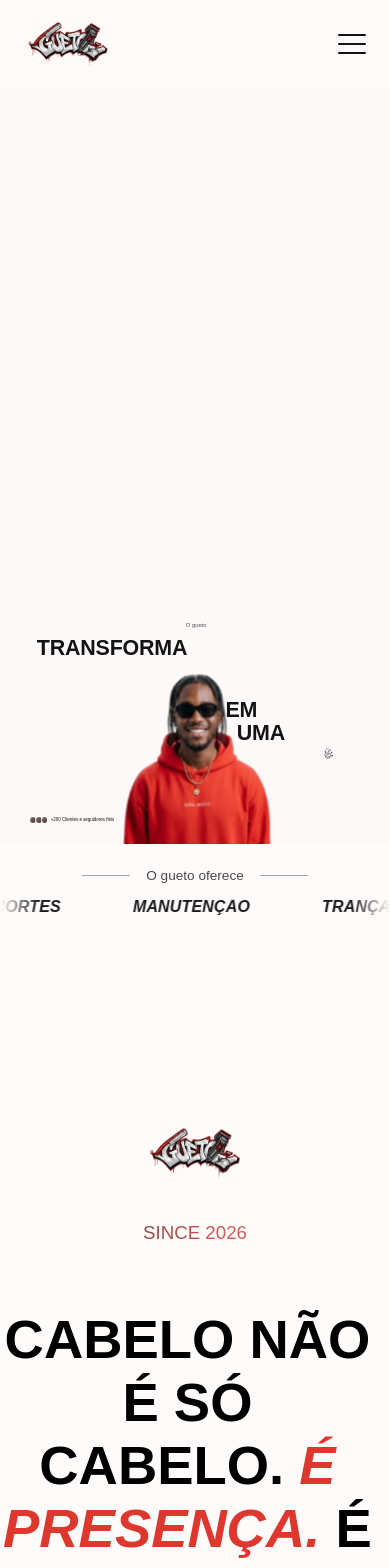
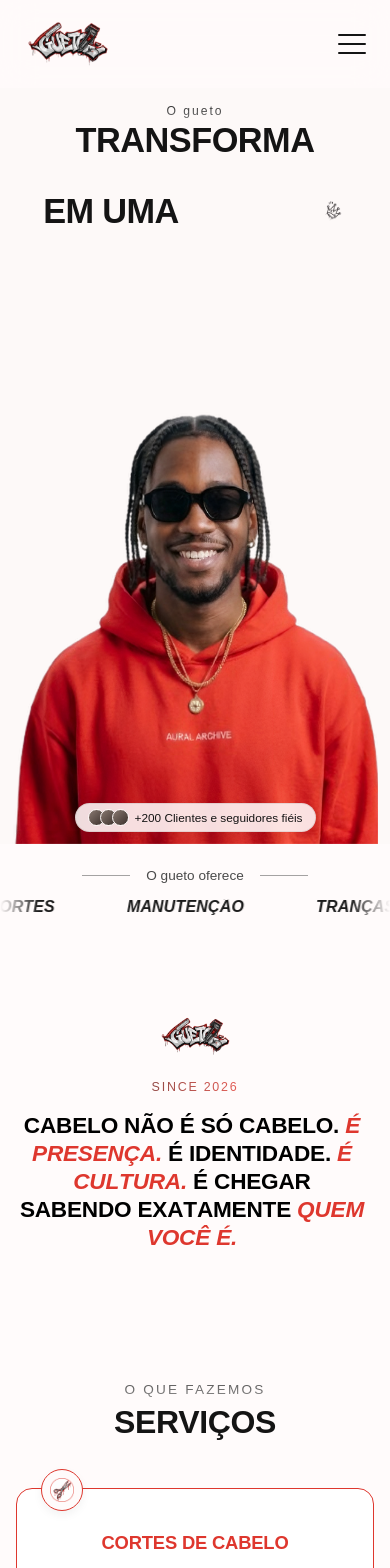
Before and after one commit to DiassDev/Gueto-Barbearia, a React (Vite) app in the folder frontend/: page / in a window 390 px wide. Shown: the top 1568 px of the page. Built offline with nearby package versions, Linux system fonts and the light colour scheme.

Commit message:
fix: Ajustando a responsividade da hero e da seção manifesto para uma melhor navegação em dispositivos móveis

```diff
--- a/frontend/src/components/Hero.css
+++ b/frontend/src/components/Hero.css
@@ -82,6 +82,7 @@
   white-space: nowrap;
 }
 .hero__line--em { position: absolute; left: 57.8%; top: 44%; }
+.hero__row--bottom { display: contents; }
 .hero__line-inner { display: block; }
 
 /* texto cinza em degradê (SEU CABELO / COROA) */
@@ -152,3 +153,191 @@
   margin-left: -0.5cqw;
 }
 .hero__avatars i:first-child { margin-left: 0; }
+
+/* ---------- Responsividade Tablet e Mobile ---------- */
+@media (max-width: 880px) {
+  .hero {
+    height: 100svh;
+    min-height: 580px;
+    padding-top: var(--nav-h, 88px);
+    overflow: hidden;
+    position: relative;
+  }
+
+  .hero__stage {
+    position: relative;
+    left: 0;
+    bottom: 0;
+    translate: 0 0;
+    width: 100%;
+    height: 100%;
+    aspect-ratio: auto;
+    overflow: hidden;
+  }
+
+  .hero__layer--text {
+    position: absolute;
+    inset: 0;
+    width: 100%;
+    height: 100%;
+    z-index: 1;
+    pointer-events: none;
+    display: flex;
+    flex-direction: column;
+    align-items: center;
+    justify-content: flex-start;
+    padding-top: clamp(16px, 4.5svh, 44px);
+    box-sizing: border-box;
+  }
+
+  .hero__label {
+    position: static;
+    left: auto;
+    top: auto;
+    translate: none;
+    font-size: clamp(0.78rem, 2.2vw, 0.9rem);
+    font-weight: 500;
+    letter-spacing: 0.16em;
+    margin-bottom: clamp(6px, 1.2svh, 12px);
+    z-index: 1;
+    display: inline-block;
+  }
+
+  .hero__title {
+    position: relative;
+    inset: auto;
+    display: flex;
+    flex-direction: column;
+    align-items: center;
+    justify-content: center;
+    text-align: center;
+    font-size: clamp(2.1rem, 8.8vw, 3.4rem);
+    line-height: 0.96;
+    width: 100%;
+    padding: 0 12px;
+    box-sizing: border-box;
+    letter-spacing: -0.015em;
+  }
+
+  .hero__stack--left {
+    position: static;
+    display: flex;
+    flex-direction: column;
+    align-items: center;
+    gap: 0.08em;
+  }
+
+  .hero__row--bottom {
+    display: flex;
+    align-items: center;
+    justify-content: center;
+    gap: 0.25em;
+    margin-top: 0.08em;
+  }
+
+  .hero__line--em {
+    position: static;
+    display: inline-flex;
+  }
+
+  .hero__stack--right {
+    position: static;
+    display: flex;
+    flex-direction: row;
+    align-items: center;
+    gap: 0.25em;
+  }
+
+  .hero__layer--person {
+    position: absolute;
+    inset: 0;
+    width: 100%;
+    height: 100%;
+    z-index: 2;
+    pointer-events: none;
+  }
+
+  .hero__person {
+    position: absolute;
+    bottom: 0;
+    left: 0;
+    right: 0;
+    margin-inline: auto;
+    width: clamp(290px, 92vw, 500px);
+    height: auto;
+    max-height: 76svh;
+    object-fit: contain;
+    object-position: bottom center;
+    display: block;
+  }
+
+  .hero__proof {
+    position: absolute;
+    left: 0;
+    right: 0;
+    margin-inline: auto;
+    width: fit-content;
+    max-width: 92vw;
+    bottom: 18px;
+    z-index: 4;
+    font-size: 0.82rem;
+    font-weight: 500;
+    display: flex;
+    align-items: center;
+    justify-content: center;
+    gap: 8px;
+    white-space: nowrap;
+    background: rgba(255, 251, 251, 0.88);
+    backdrop-filter: blur(8px);
+    -webkit-backdrop-filter: blur(8px);
+    padding: 6px 14px;
+    border-radius: 999px;
+    border: 1px solid rgba(0, 0, 0, 0.08);
+    box-shadow: 0 4px 14px rgba(0, 0, 0, 0.06);
+  }
+
+  .hero__avatars i {
+    width: 20px;
+    height: 20px;
+    margin-left: -6px;
+  }
+}
+
+@media (max-width: 480px) {
+  .hero {
+    padding-top: var(--nav-h, 80px);
+  }
+
+  .hero__layer--text {
+    padding-top: clamp(10px, 3.2svh, 24px);
+  }
+
+  .hero__label {
+    font-size: 0.76rem;
+    margin-bottom: 6px;
+  }
+
+  .hero__title {
+    font-size: clamp(1.9rem, 8.8vw, 2.5rem);
+    line-height: 0.95;
+    padding: 0 8px;
+  }
+
+  .hero__person {
+    width: clamp(260px, 94vw, 390px);
+    max-height: 76svh;
+  }
+
+  .hero__proof {
+    bottom: 12px;
+    font-size: 0.74rem;
+    padding: 5px 12px;
+    gap: 6px;
+  }
+
+  .hero__avatars i {
+    width: 17px;
+    height: 17px;
+    margin-left: -5px;
+  }
+}
--- a/frontend/src/components/Hero.tsx
+++ b/frontend/src/components/Hero.tsx
@@ -122,10 +122,10 @@ export default function Hero() {
   return (
     <section className="hero" ref={root}>
       <div className="hero__stage">
+        {/* Camada de trás: texto */}
+        <div className="hero__layer hero__layer--text" data-depth="-0.02">
           <span className="hero__label">O gueto</span>
 
-        {/* Camada de trás: texto */}
-        <div className="hero__layer hero__layer--text" data-depth="-0.02">
           <h1 className="hero__title" aria-label="Transforma seu cabelo em uma coroa">
             <span className="hero__stack hero__stack--left" aria-hidden="true">
               <span className="hero__line">
@@ -136,11 +136,12 @@ export default function Hero() {
               </span>
             </span>
 
-            <span className="hero__line hero__line--em" aria-hidden="true">
+            <span className="hero__row--bottom" aria-hidden="true">
+              <span className="hero__line hero__line--em">
                 <Typed text="em" />
               </span>
 
-            <span className="hero__stack hero__stack--right" aria-hidden="true">
+              <span className="hero__stack hero__stack--right">
                 <span className="hero__line">
                   <Typed text="uma" />
                 </span>
@@ -149,6 +150,7 @@ export default function Hero() {
                     <Typed text="coroa" />
                   </span>
                   <img className="hero__crown" src={crownImg} alt="" />
+                </span>
               </span>
             </span>
           </h1>
--- a/frontend/src/components/Manifest.css
+++ b/frontend/src/components/Manifest.css
@@ -1,11 +1,14 @@
 .manifestWrapper {
-    padding: 164px 15% 0;
+    padding: clamp(80px, 12vw, 160px) clamp(20px, 8vw, 15%) clamp(60px, 8vw, 100px);
     display: flex;
     flex-direction: column;
     justify-content: center;
     align-items: center;
     text-align: center;
     margin: 0 auto;
+    max-width: 1280px;
+    box-sizing: border-box;
+    width: 100%;
 }
 
 .manifestLogoWrapper {
@@ -13,12 +16,13 @@
     align-items: center;
     justify-content: center;
     flex-direction: column;
+    margin-bottom: 24px;
 }
 
 .manifestLogo {
     background-image: url('/GuetoLogo.png');
-    width: 100px;
-    height: 100px;
+    width: clamp(75px, 8vw, 100px);
+    height: clamp(75px, 8vw, 100px);
     background-size: cover;
     background-position: center;
     background-repeat: no-repeat;
@@ -29,15 +33,23 @@
     -webkit-background-clip: text;
     background-clip: text;
     color: transparent;
-    font-weight: lighter;
+    font-weight: 300;
     text-transform: uppercase;
     opacity: 0.80;
+    font-size: clamp(0.78rem, 1.2vw, 0.95rem);
+    letter-spacing: 0.14em;
+    margin-top: 6px;
+    margin-bottom: 0;
 }
 
 .manifestText {
     text-transform: uppercase;
     font-weight: 900;
-    font-size: 3.4rem;
+    font-size: clamp(1.75rem, 4.5vw, 3.4rem);
+    line-height: 1.18;
+    letter-spacing: -0.01em;
+    max-width: 1100px;
+    margin: 0;
 }
 
 /* Cada palavra vira um bloco indivisível para evitar cortes errados na quebra de linha */
@@ -57,3 +69,29 @@
 .manifestText .word span.char {
     display: inline-block;
 }
+
+/* ---------- Responsividade ---------- */
+@media (max-width: 768px) {
+    .manifestWrapper {
+        padding: 80px 20px 60px;
+    }
+
+    .manifestLogoWrapper {
+        margin-bottom: 18px;
+    }
+
+    .manifestText {
+        font-size: clamp(1.55rem, 6.2vw, 2.2rem);
+        line-height: 1.24;
+    }
+}
+
+@media (max-width: 480px) {
+    .manifestWrapper {
+        padding: 60px 16px 50px;
+    }
+
+    .manifestText {
+        font-size: clamp(1.4rem, 5.8vw, 1.8rem);
+    }
+}
```
Lines whose indentation alone changed are shown as unchanged.
